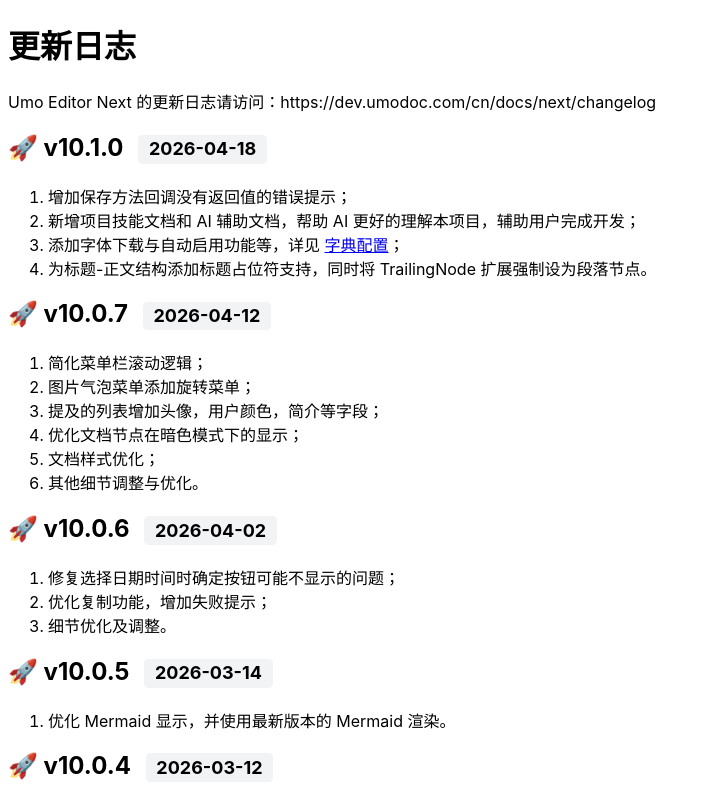
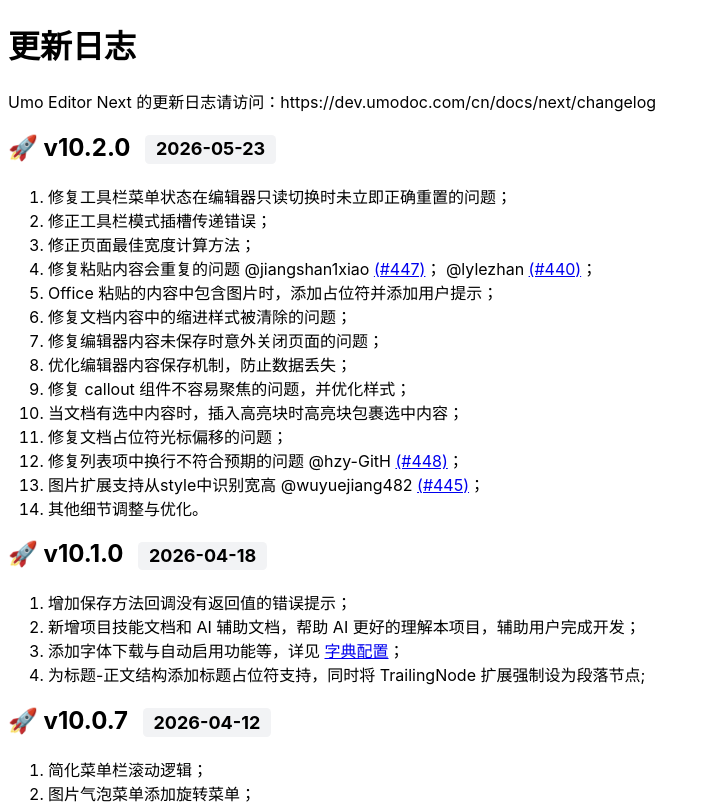
Before and after one commit to umodoc/docs, a Next.js app: page /cn/docs/editor/changelog in a window 1280 px wide. Shown: the top 804 px of the page, without its empty margins (0-709 px from the left). Built offline with nearby package versions, Linux system fonts and the light colour scheme.

Commit message:
完善文档

```diff
--- a/pages/cn/docs/editor/changelog.mdx
+++ b/pages/cn/docs/editor/changelog.mdx
@@ -11,12 +11,29 @@ import { Badge } from '/components/badge'
 
 Umo Editor Next 的更新日志请访问：https://dev.umodoc.com/cn/docs/next/changelog
 
+## 🚀 v10.2.0 <Badge>2026-05-23</Badge>
+
+1. 修复工具栏菜单状态在编辑器只读切换时未立即正确重置的问题；
+2. 修正工具栏模式插槽传递错误；
+3. 修正页面最佳宽度计算方法；
+4. 修复粘贴内容会重复的问题 @jiangshan1xiao [(#447)](https://github.com/umodoc/editor/issues/447)； @lylezhan [(#440)](https://github.com/umodoc/editor/issues/440)；
+5. Office 粘贴的内容中包含图片时，添加占位符并添加用户提示；
+6. 修复文档内容中的缩进样式被清除的问题；
+7. 修复编辑器内容未保存时意外关闭页面的问题；
+8. 优化编辑器内容保存机制，防止数据丢失；
+9. 修复 callout 组件不容易聚焦的问题，并优化样式；
+10. 当文档有选中内容时，插入高亮块时高亮块包裹选中内容；
+11. 修复文档占位符光标偏移的问题；
+12. 修复列表项中换行不符合预期的问题 @hzy-GitH [(#448)](https://github.com/umodoc/editor/issues/448)；
+13. 图片扩展支持从style中识别宽高 @wuyuejiang482 [(#445)](https://github.com/umodoc/editor/issues/445)；
+14. 其他细节调整与优化。
+
 ## 🚀 v10.1.0 <Badge>2026-04-18</Badge>
 
 1. 增加保存方法回调没有返回值的错误提示；
 2. 新增项目技能文档和 AI 辅助文档，帮助 AI 更好的理解本项目，辅助用户完成开发；
 3. 添加字体下载与自动启用功能等，详见 [字典配置](./options/dicts#fonts)；
-4. 为标题-正文结构添加标题占位符支持，同时将 TrailingNode 扩展强制设为段落节点。
+4. 为标题-正文结构添加标题占位符支持，同时将 TrailingNode 扩展强制设为段落节点;
 
 ## 🚀 v10.0.7 <Badge>2026-04-12</Badge>
 
```
Also changed, not shown: pages/en/docs/editor/changelog.mdx (+17 -0 lines).
